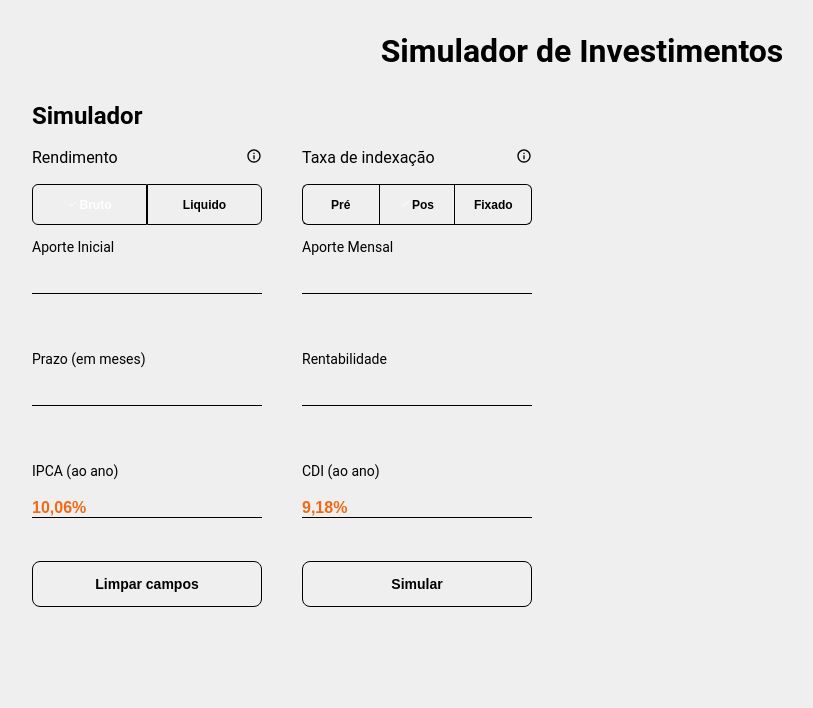
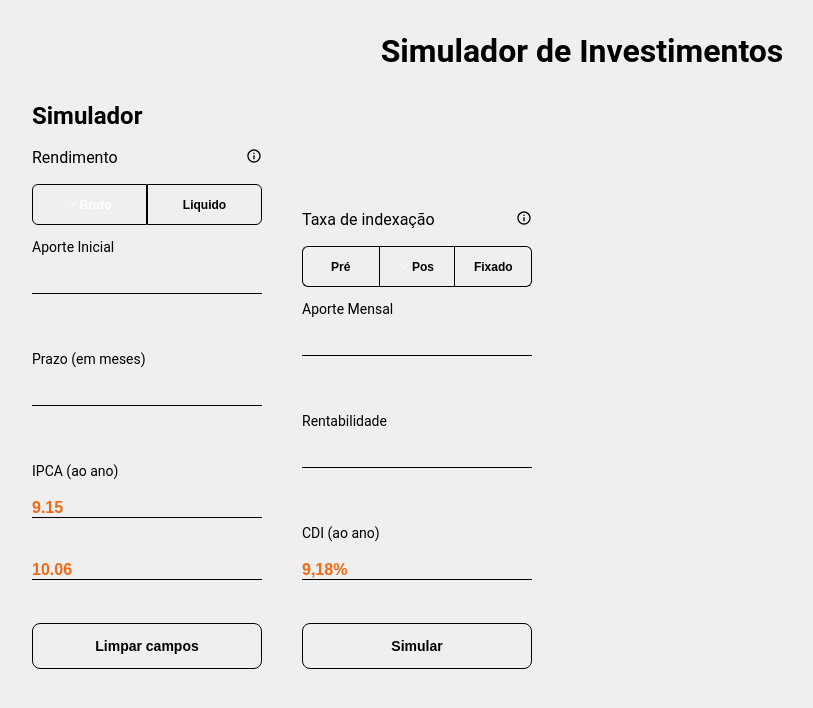
Before and after one commit to nataliaaraujo0/eqi, a React (Vite) app: page / in a window 1280 px wide. Shown: the top 708 px of the page, without its empty margins (58-871 px from the left). Built offline with nearby package versions, Linux system fonts and the light colour scheme; data requests are answered from the project's data file.

Commit message:
chore: trazendo dados da api

```diff
--- a/src/components/Rendimento/index.jsx
+++ b/src/components/Rendimento/index.jsx
@@ -2,7 +2,18 @@ import { ContentInput, Header, Container, ContentButton } from "./styled";
 import { MdInfoOutline } from "react-icons/md";
 import ReactTooltip from "react-tooltip";
 import checkIcon from "../../assets/check.svg";
-export function Rendimento() {
+import { useEffect, useState } from "react";
+import api from "../../services/api";
+
+export function Rendimento(props) {
+  const [indicadores, setIndicadores] = useState([]);
+
+  useEffect(() => {
+    api.get("indicadores").then(response => {
+      setIndicadores(response.data);
+    });
+  }, []);
+
   return (
     <Container>
       <h2>Simulador</h2>
@@ -37,7 +48,14 @@ export function Rendimento() {
 
       <ContentInput>
         <p>IPCA (ao ano)</p>
-        <input type="text" placeholder="10,06%" />
+
+        {indicadores.map(indicadores => (
+          <input
+            key={indicadores.id}
+            type="text"
+            placeholder={indicadores.valor}
+          />
+        ))}
       </ContentInput>
       <button>Limpar campos</button>
     </Container>
```
